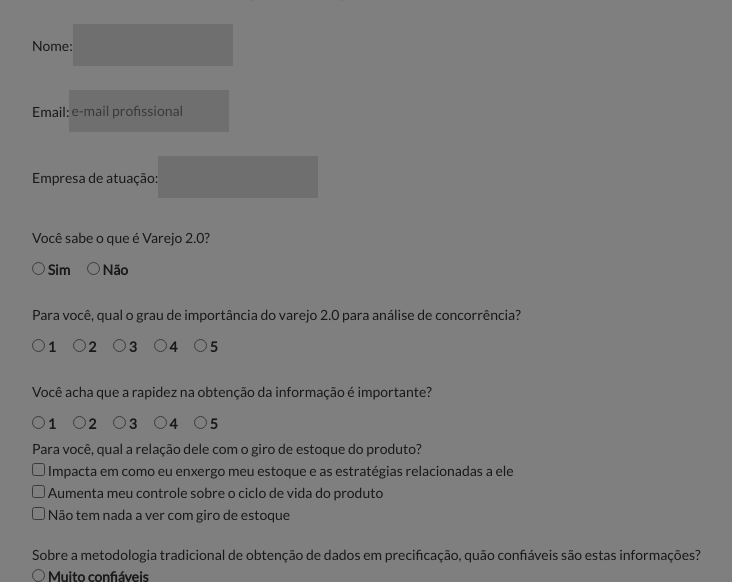
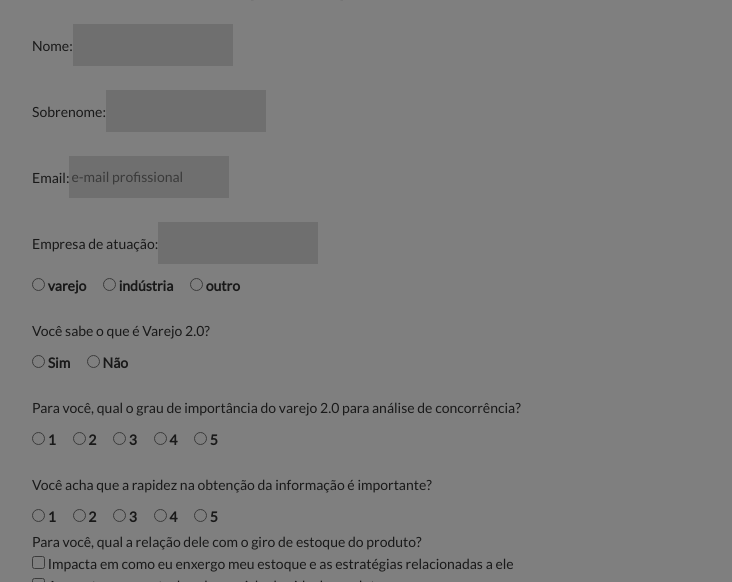
Before and after one commit to GamaEmMim/ruaVarejo, a PHP site: page /pesquisa.php in a window 1280 px wide. Shown: the part 523-1105 px from the top of the page, without its empty margins (96-828 px from the left). Run offline with PHP 8.4, Linux system fonts and the light colour scheme.

Commit message:
Pesquisa

```diff
--- a/js/pesquisa.js
+++ b/js/pesquisa.js
@@ -3,6 +3,8 @@ $(document).ready(function(){
 		e.preventDefault();
 		var parameters = {};
 		parameters.name = $("#pesquisa_name").val();
+		parameters.lastName = $("#pesquisa_lastname").val();
+		parameters.tipoComercio = $(".ramoEmpresa").attr("value");
 		parameters.email = $("#pesquisa_email").val();
 		parameters.company = $("#pesquisa_empresa").val();
 		parameters.conheceVarejo = ($(".varejo_2_0").attr("value") == 'true');
@@ -13,6 +15,14 @@ $(document).ready(function(){
 		parameters.possuiInteresse = $(".vontadeAprender").attr("value");
 		if (parameters.name == ""){
 			alert("O nome é obrigatório");
+			return;
+		}
+		if (parameters.lastName == ""){
+			alert("O sobrenome é obrigatório");
+			return;
+		}
+		if (parameters.tipoComercio == ""){
+			alert("O tipo de comércio é obrigatório");
 			return;
 		}
 		if (parameters.email == ""){
--- a/pesquisa.php
+++ b/pesquisa.php
@@ -30,11 +30,24 @@
         </div>
 
         <div style="width: 50%">
+          <p>Sobrenome:<input type="text" id="pesquisa_lastname" ></p>
+        </div>
+
+        <div style="width: 50%">
           <p>Email:<input type="email" id="pesquisa_email" placeholder="e-mail profissional"> </p>
         </div>
 
          <div style="width: 50%">
           <p>Empresa de atuação:<input type="text" id="pesquisa_empresa"></p>
+        </div>
+
+        <div class="radioButtonOptions ramoEmpresa" value="">
+          <input type="radio" name="tipoComercio" class="radioButtonAction" target="ramoEmpresa" value="VAREJO">
+          <label for="varejo">varejo</label>
+          <input type="radio" name="tipoComercio" class="radioButtonAction" target="ramoEmpresa" value="INDUSTRIA">
+          <label for="industria">indústria</label>
+          <input type="radio" name="tipoComercio" class="radioButtonAction" target="ramoEmpresa" value="OUTRO">
+          <label for="outro">outro</label>
         </div>
 
 <label title="ooo"/></label>
```
